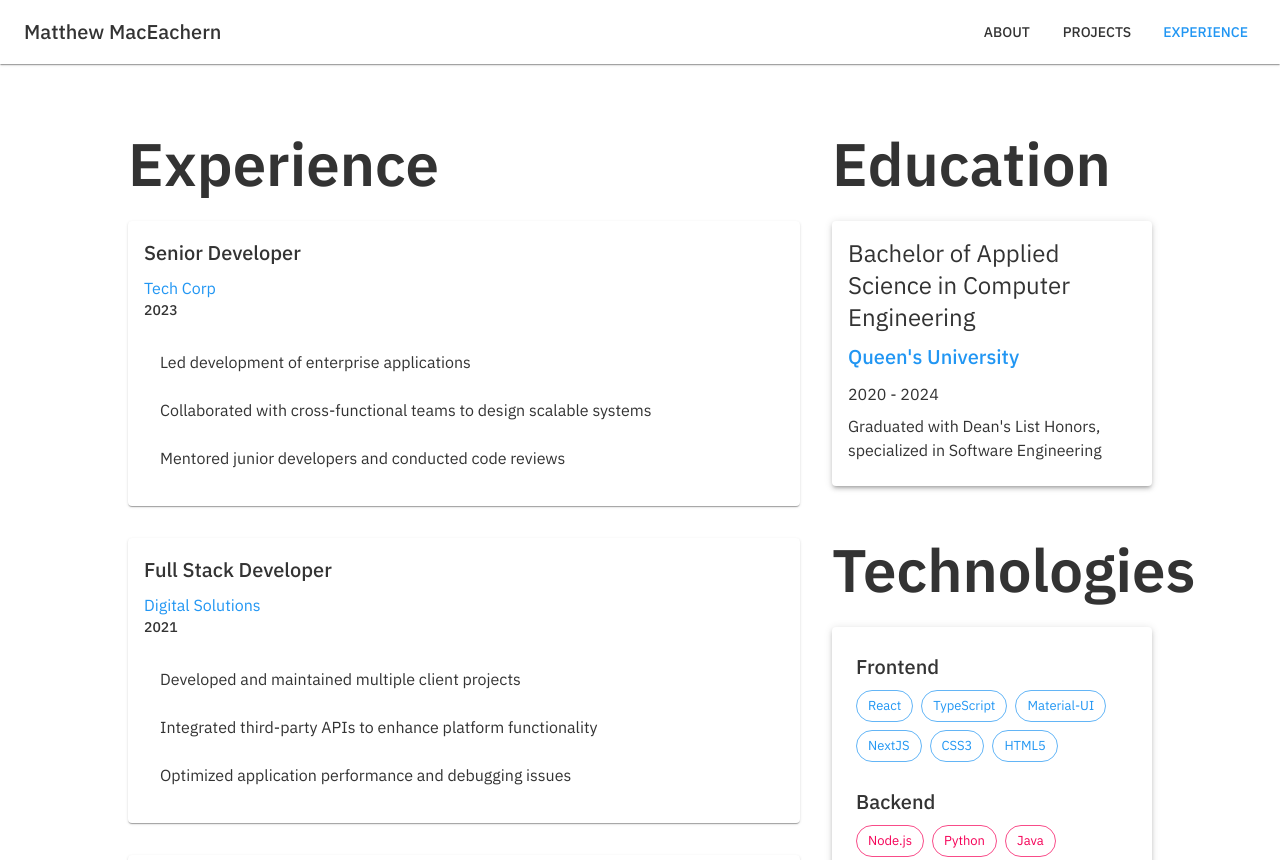
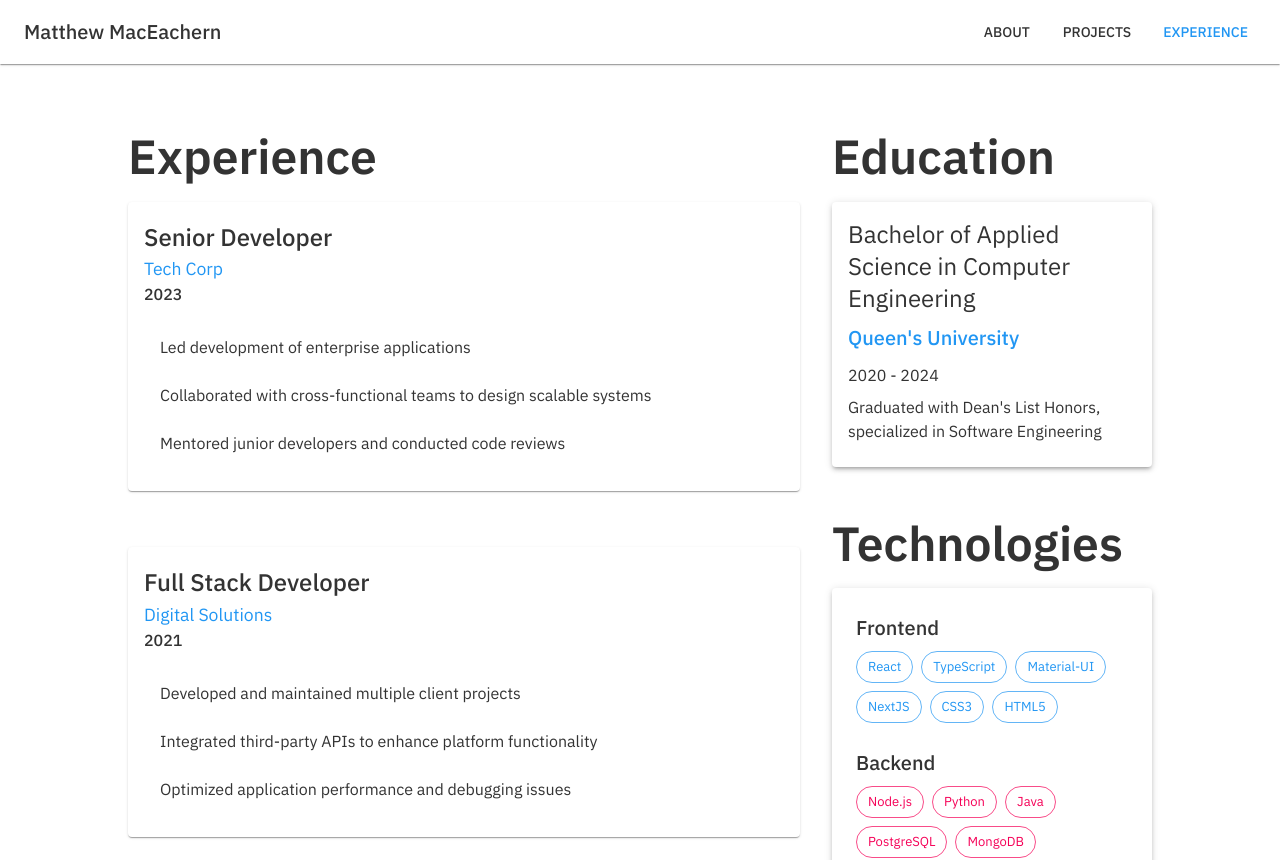
Before and after one commit to mattmac02/Personal_Website, a React (Vite) app: page /experience in a window 1280 px wide. Shown: the top 860 px of the page. Built offline with nearby package versions, Linux system fonts and the light colour scheme.

Commit message:
Mobile optimization

```diff
--- a/src/pages/Experience.tsx
+++ b/src/pages/Experience.tsx
@@ -189,7 +189,6 @@ interface Technologies {
   tools: string[];
 }
 
-// Mocking async data fetching
 const fetchExperienceData = () => new Promise(resolve => setTimeout(() => resolve([
   {
     year: '2023',
@@ -251,7 +250,6 @@ const Experience = () => {
   const [education, setEducation] = useState<Education[] | null>(null);
   const [technologies, setTechnologies] = useState<Technologies | null>(null);
 
-
   useEffect(() => {
     // Simulate async data fetching
     Promise.all([fetchExperienceData(), fetchEducationData(), fetchTechnologiesData()])
@@ -262,7 +260,6 @@ const Experience = () => {
       });
   }, []);
 
-  // Loading skeletons
   const loadingSkeleton = (
     <>
       <Skeleton variant="text" width="80%" height={40} />
@@ -272,28 +269,43 @@ const Experience = () => {
   );
 
   return (
-    <Grid container spacing={4} sx={{ py: 8, px: 16 }}>
-      {/* Left Panel - Work Experience */}
+    <Grid container spacing={4} sx={{ py: { xs: 4, md: 8 }, px: { xs: 2, md: 16 } }}>
       <Grid item xs={12} md={8}>
-        <Typography variant="h2" component="h1" gutterBottom>
+        <Typography
+          variant="h2"
+          component="h1"
+          sx={{ fontSize: { xs: '2rem', md: '3rem' }, mb: 2 }}
+        >
           Experience
         </Typography>
         <Box sx={{ display: 'flex', flexDirection: 'column', gap: 4 }}>
           {experiences === null ? (
-            // Show skeleton loading if experiences are not loaded
             <>{loadingSkeleton}</>
           ) : (
             experiences.map((exp, index) => (
-              <Box key={index} sx={{ p: 2, bgcolor: 'background.paper', borderRadius: 1, boxShadow: 1 }}>
-                <Typography variant="h6" component="h3" gutterBottom>
+              <Box
+                key={index}
+                sx={{
+                  p: 2,
+                  bgcolor: 'background.paper',
+                  borderRadius: 1,
+                  boxShadow: 1,
+                  mb: { xs: 2, md: 3 }
+                }}
+              >
+                <Typography
+                  variant="h6"
+                  component="h3"
+                  sx={{ fontSize: { xs: '1.25rem', md: '1.5rem' } }}
+                >
                   {exp.title}
                 </Typography>
-                <Typography color="primary">{exp.company}</Typography>
-                <Typography variant="subtitle2" color="text.secondary">
+                <Typography color="primary" sx={{ fontSize: { xs: '1rem', md: '1.1rem' } }}>
+                  {exp.company}
+                </Typography>
+                <Typography variant="subtitle2" color="text.secondary" sx={{ fontSize: { xs: '0.875rem', md: '1rem' } }}>
                   {exp.year}
                 </Typography>
-
-                {/* Description with Bullet Points */}
                 {exp.description.length > 0 ? (
                   <List sx={{ mt: 1 }}>
                     {exp.description.map((desc, idx) => (
@@ -312,17 +324,17 @@ const Experience = () => {
           )}
         </Box>
       </Grid>
-
-      {/* Right Panel - Education and Technologies stacked vertically */}
       <Grid item xs={12} md={4}>
-        {/* Education Section */}
         <Box sx={{ mb: 6 }}>
-          <Typography variant="h2" component="h1" gutterBottom>
+          <Typography
+            variant="h2"
+            component="h1"
+            sx={{ fontSize: { xs: '2rem', md: '3rem' }, mb: 2 }}
+          >
             Education
           </Typography>
           <Box sx={{ display: 'flex', flexDirection: 'column', gap: 2 }}>
             {education === null ? (
-              // Show skeleton loading if education is not loaded
               <>{loadingSkeleton}</>
             ) : (
               education.map((edu, index) => (
@@ -346,15 +358,16 @@ const Experience = () => {
             )}
           </Box>
         </Box>
-
-        {/* Technologies Section */}
         <Box>
-          <Typography variant="h2" component="h1" gutterBottom>
+          <Typography
+            variant="h2"
+            component="h1"
+            sx={{ fontSize: { xs: '2rem', md: '3rem' }, mb: 2 }}
+          >
             Technologies
           </Typography>
           <Paper elevation={3} sx={{ p: 3 }}>
             {technologies === null ? (
-              // Show skeleton loading if technologies are not loaded
               <>{loadingSkeleton}</>
             ) : (
               <>
@@ -364,18 +377,16 @@ const Experience = () => {
                     <Chip key={tech} label={tech} color="primary" variant="outlined" />
                   ))}
                 </Box>
-
                 <Typography variant="h6" gutterBottom>Backend</Typography>
                 <Box sx={{ display: 'flex', flexWrap: 'wrap', gap: 1, mb: 3 }}>
                   {technologies.backend.map((tech) => (
                     <Chip key={tech} label={tech} color="secondary" variant="outlined" />
                   ))}
                 </Box>
-
                 <Typography variant="h6" gutterBottom>Tools & Platforms</Typography>
                 <Box sx={{ display: 'flex', flexWrap: 'wrap', gap: 1 }}>
-                  {technologies.tools.map((tech) => (
-                    <Chip key={tech} label={tech} color="success" variant="outlined" />
+                  {technologies.tools.map((tool) => (
+                    <Chip key={tool} label={tool} color="default" variant="outlined" />
                   ))}
                 </Box>
               </>
```
